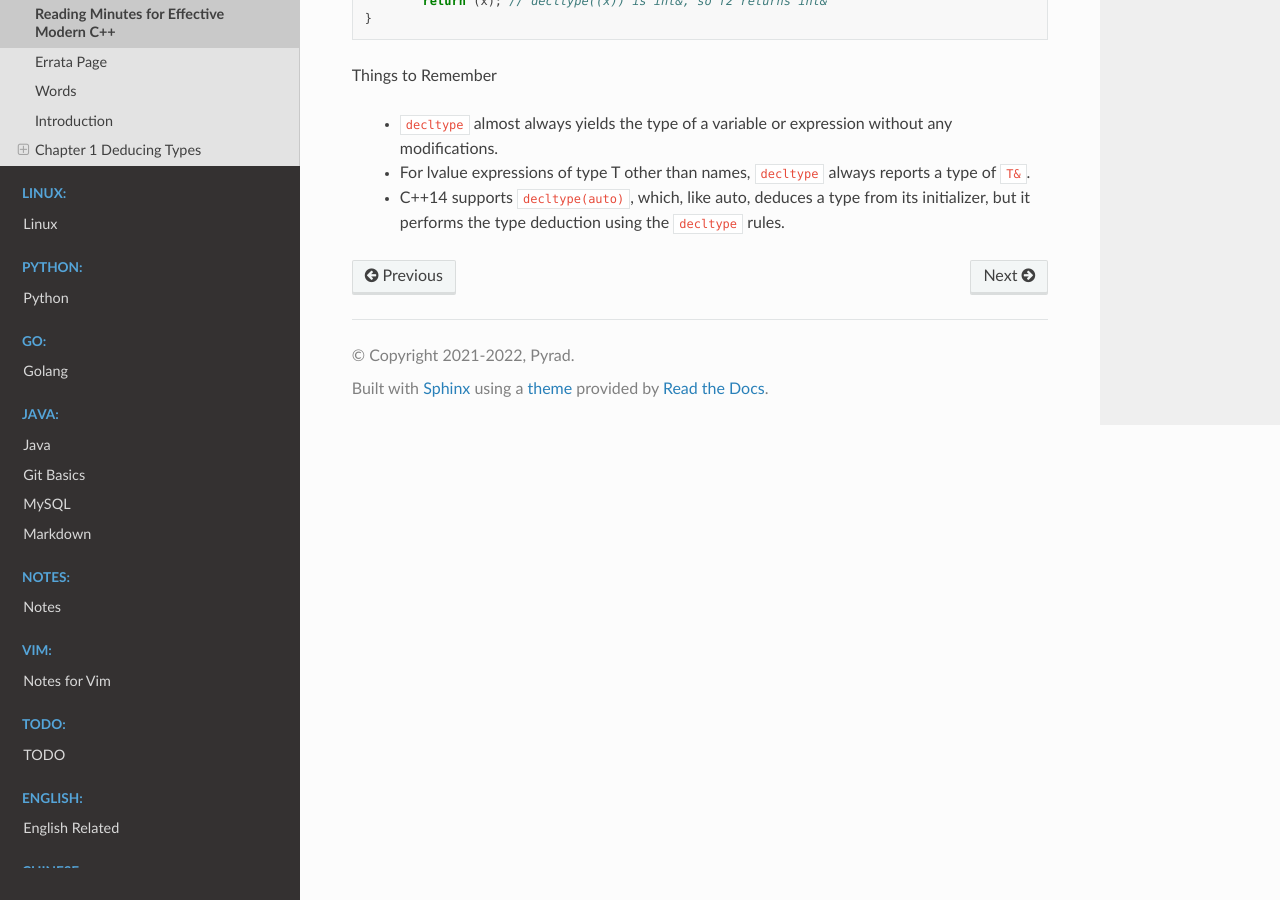
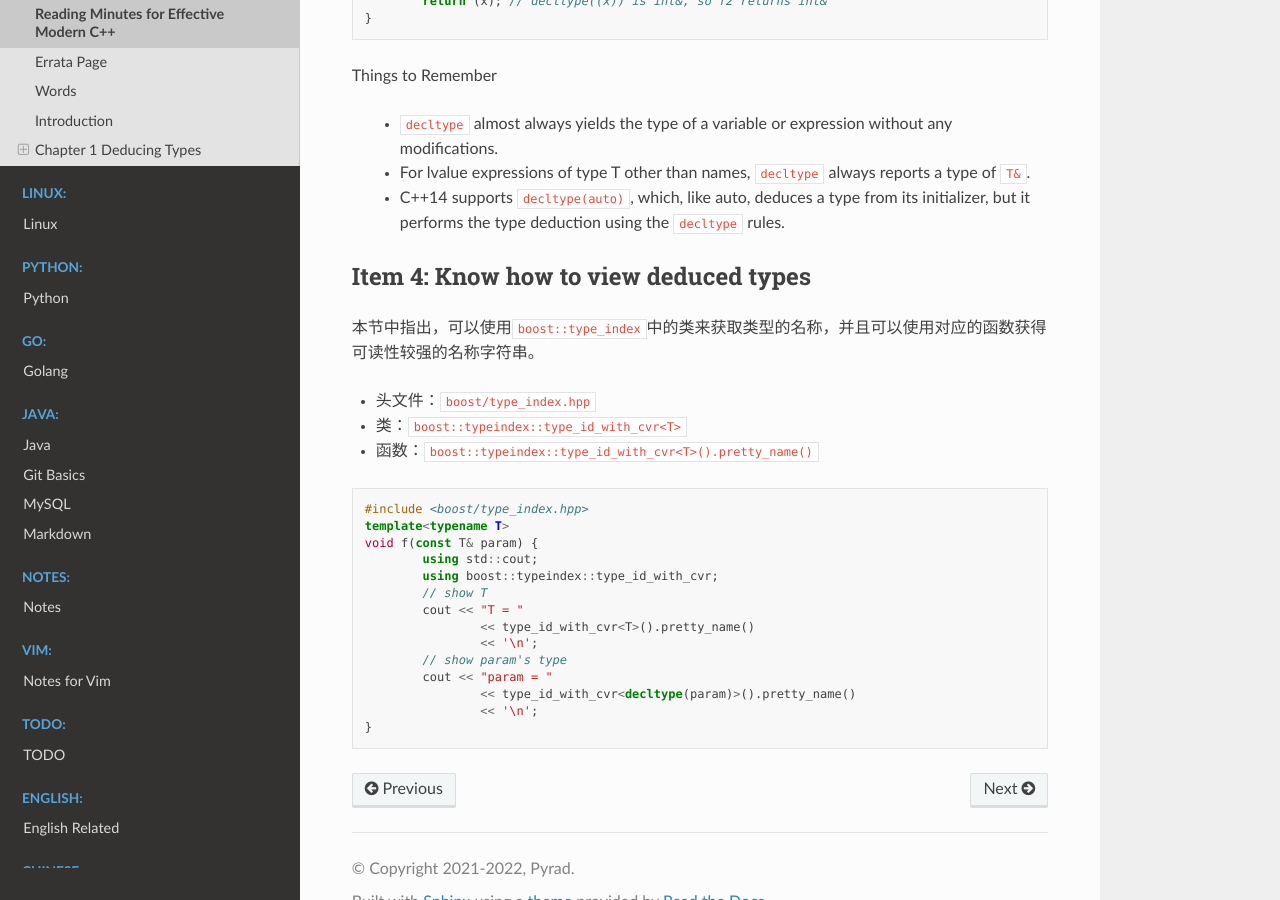
Before and after one commit to Pyrad/pyradnotes, a Sphinx documentation site: the page built from source/CPP/ReadingMinutesEffectiveModernCPP.md, in a window 1280 px wide and 900 px high, scrolled down 20431 px. Built offline with Sphinx 7.4.7 and the Read the Docs theme 2.0.0, drawn with Linux system fonts in a browser that asks for light colours.

Commit message:
Item 4 in EffectiveModernCPP
Using boost::typeindex::type_id_with_cvr and member function
"pretty_name" to get type names

````diff
--- a/source/CPP/ReadingMinutesEffectiveModernCPP.md
+++ b/source/CPP/ReadingMinutesEffectiveModernCPP.md
@@ -999,3 +999,36 @@ Things to Remember
 > - `decltype` almost always yields the type of a variable or expression without any modifications.
 > - For lvalue expressions of type T other than names, `decltype` always reports a type of `T&`.
 > - C++14 supports `decltype(auto)`, which, like auto, deduces a type from its initializer, but it performs the type deduction using the `decltype` rules.
+
+
+
+
+
+
+
+## Item 4: Know how to view deduced types
+
+
+
+本节中指出，可以使用`boost::type_index`中的类来获取类型的名称，并且可以使用对应的函数获得可读性较强的名称字符串。
+
+- 头文件：`boost/type_index.hpp`
+- 类：`boost::typeindex::type_id_with_cvr<T>`
+- 函数：`boost::typeindex::type_id_with_cvr<T>().pretty_name()`
+
+```cpp
+#include <boost/type_index.hpp>
+template<typename T>
+void f(const T& param) {
+	using std::cout;
+	using boost::typeindex::type_id_with_cvr;
+	// show T
+	cout << "T = "
+		<< type_id_with_cvr<T>().pretty_name()
+		<< '\n';
+	// show param's type
+	cout << "param = "
+		<< type_id_with_cvr<decltype(param)>().pretty_name()
+		<< '\n';
+}
+```
````
